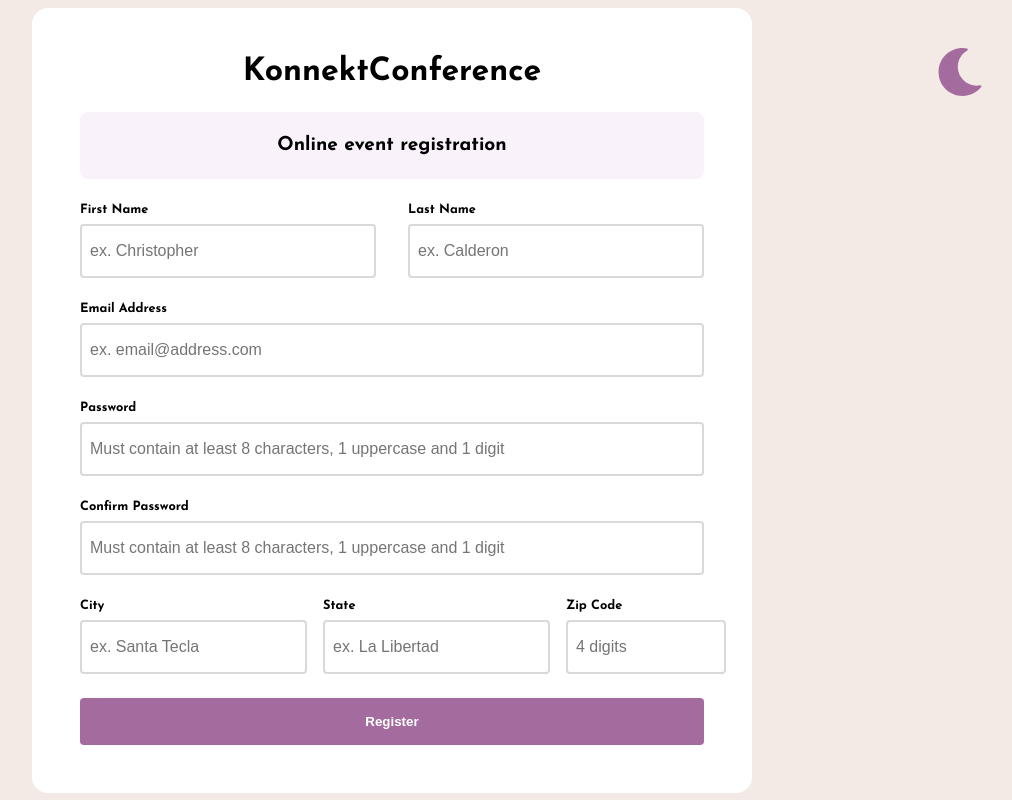
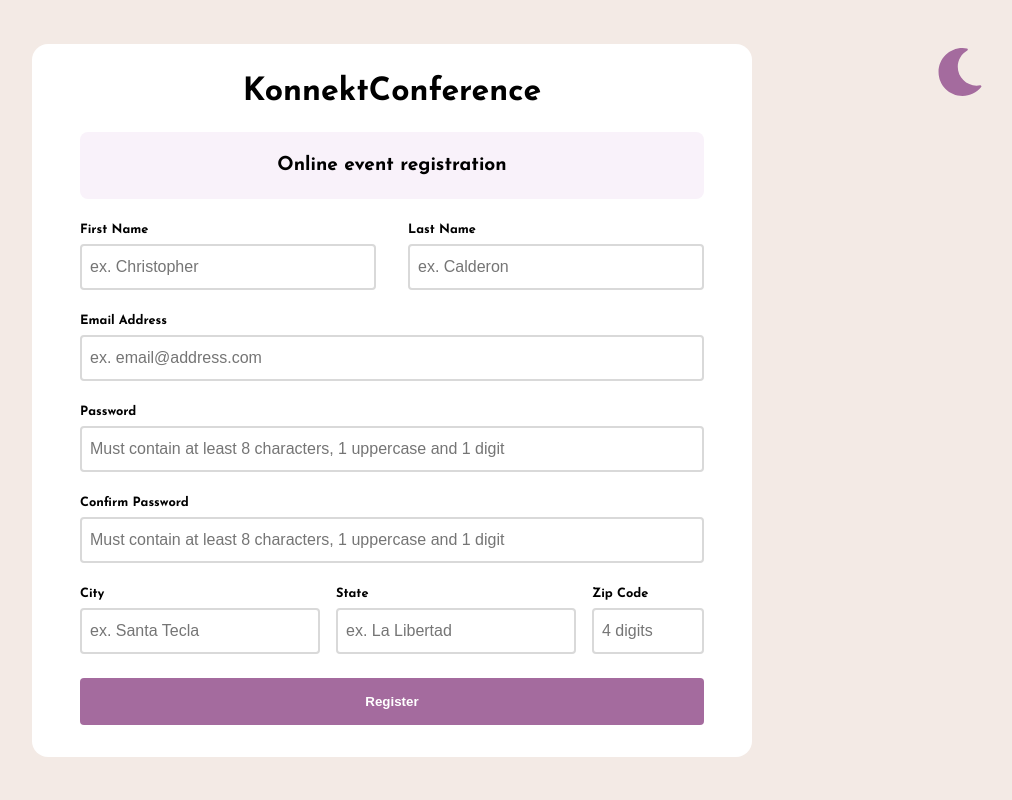
Before and after one commit to CalderonCG/FormValidations, a React (Vite) app: page / in a window 1280 px wide. Shown: the whole page, without its empty margins (248-1260 px from the left). Built offline with nearby package versions, Linux system fonts and the light colour scheme.

Commit message:
:fix: fix form dimensions on smaller screens

```diff
--- a/src/components/Form/Form.scss
+++ b/src/components/Form/Form.scss
@@ -2,12 +2,13 @@
 @use "../../styles/variables" as *;
 
 .form {
-  @include m.flexCenter(column, start);
-  width: clamp(30rem, 90vh, 50rem);
+  @include m.flexCenter(column, center);
+  width: clamp(40rem, 90vh, 50rem);
+  min-height: 60%;
   background-color: var(--form);
   border-radius: 1rem;
   gap: 1.5rem;
-  padding: 3rem;
+  padding: 2rem 3rem;
   color: var(--font);
 
   &_label {
@@ -30,7 +31,7 @@
 
   &_location {
     display: grid;
-    grid-template-columns: 1fr 1fr 10rem;
+    grid-template-columns: 1fr 1fr 7rem;
     width: 100%;
     gap: 1rem;
   }
--- a/src/components/FormInput/FormInput.scss
+++ b/src/components/FormInput/FormInput.scss
@@ -10,7 +10,7 @@
         outline: none;
         border: 0.125rem solid var(--outline);
         border-radius: 0.25rem;
-        padding: 1rem 0.5rem;
+        padding: 0.75rem 0.5rem;
         font-size: 1rem;
     }
 
```
